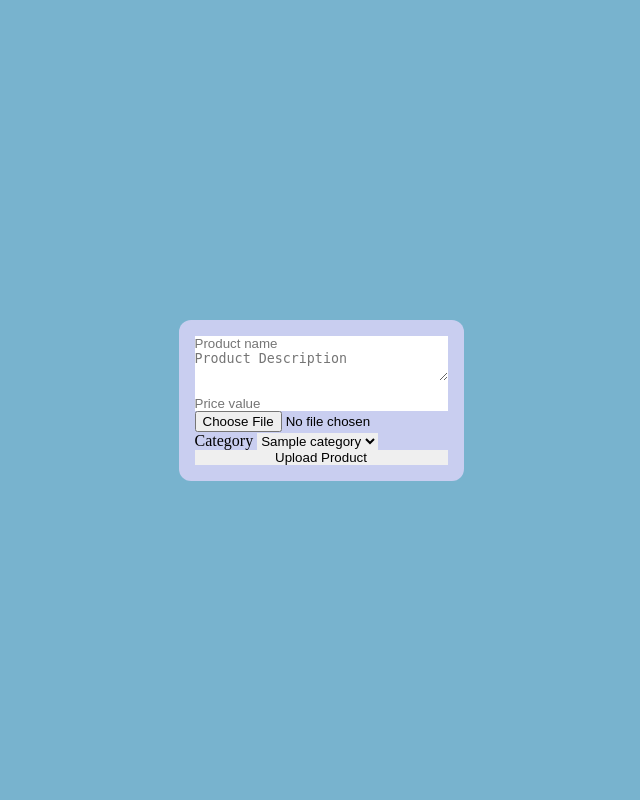
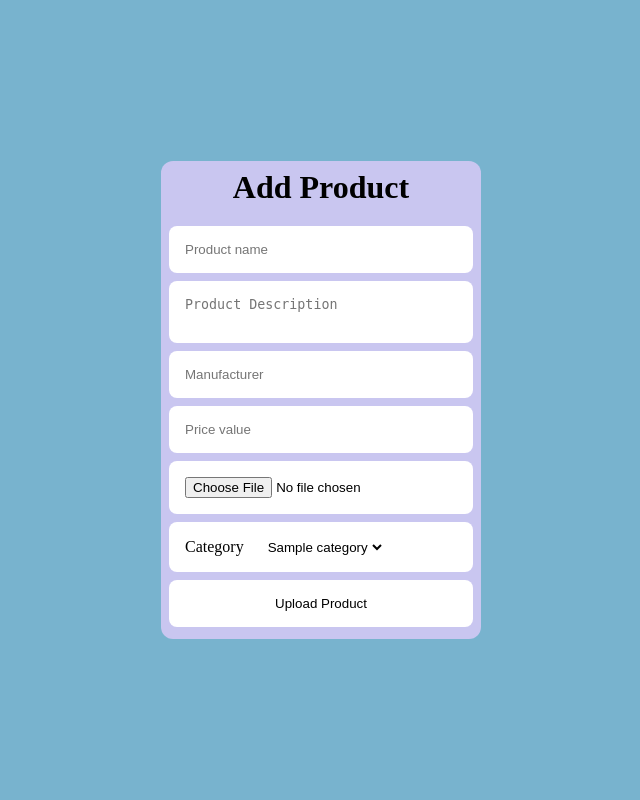
Before and after one commit to RyannKim327/WS101-Ecommerce, a Django app: template products/templates/addproduct.html in a window 1280 px wide. Shown: the whole page, without its empty margins (319-959 px from the left). Run offline with Django 5.2, Linux system fonts and the light colour scheme; the template is opened without the code that fills it: most values are stand-ins (such as "Sample title", 1, 10 or a date in 2020); some libraries are stand-ins or nearby versions.

Commit message:
11-26-24 14:18 [Added Add Products]

```diff
--- a/products/models.py
+++ b/products/models.py
@@ -4,10 +4,10 @@ from django.db import models
 class Product(models.Model):
     productID = models.AutoField(primary_key=True, unique=True)
     productName = models.CharField(max_length=50, null=False)
-    productDescription = models.CharField(max_length=500, null=False)
+    productDescription = models.TextField(null=False)
     manufacturer = models.CharField(max_length=100, null=False)
     # expiryDate = models.DateField()
-    img = models.ImageField(upload_to="products/")
+    productImage = models.ImageField(upload_to="products/")
     category = models.CharField(max_length=100, null=False)
     price = models.IntegerField()
 
--- a/products/templates/addproduct.html
+++ b/products/templates/addproduct.html
@@ -5,12 +5,16 @@
     <meta charset="UTF-8" />
     <meta name="viewport" content="width=device-width, initial-scale=1" />
     <title>Add Product</title>
-    <link href="{% static 'assets/styles/forms.css' %}" rel="stylesheet" />
+    <link href="{% static 'css/addproducts.css' %}" rel="stylesheet" />
   </head>
   <body>
     <div class="base">
       <form method="POST" enctype="multipart/form-data">
-        {% csrf_token %}
+        {% if success %}
+        <h3>{{ success }}</h3>
+        {% else %}
+        <h1>Add Product</h1>
+        {% endif %} {% csrf_token %}
         <input
           type="text"
           placeholder="Product name"
@@ -18,14 +22,24 @@
           required
         />
         <textarea
+          name="product-description"
           rows=""
           cols=""
           placeholder="Product Description"
           required
         ></textarea>
-        <input type="text" name="Manufacturer" required />
+        <input
+          type="text"
+          name="manufacturer"
+          placeholder="Manufacturer"
+          required
+        />
         <input type="number" name="price" placeholder="Price value" required />
-        <input type="file" name="image" placeholder="Photo of the product" />
+        <input
+          type="file"
+          name="product-image"
+          placeholder="Photo of the product"
+        />
         <span class="input">
           <label for="category">Category</label>
           <select name="category" id="category">
--- /dev/null
+++ b/static/css/addproducts.css
@@ -0,0 +1,54 @@
+@import url("base.css");
+
+:root {
+  --header-background: #fbf8ef;
+  --main-color: #000000;
+  --image-background: #c9e6f0;
+  --main-background: #78b3ce;
+  --main-frame: #c9c6f0;
+}
+
+body {
+  width: 100dvw;
+  height: 100dvh;
+
+  > .base {
+    display: flex;
+    flex-direction: column;
+    background-color: var(--main-background);
+    height: 100%;
+    width: 100%;
+    align-items: center;
+    justify-content: center;
+
+    > form {
+      display: flex;
+      flex-direction: column;
+      background-color: var(--main-frame);
+      padding: 0.5rem;
+      border-radius: 0.75rem;
+      width: 25%;
+
+      > h1,
+      > h3 {
+        text-align: center;
+        margin-bottom: 1rem;
+      }
+
+      > input,
+      > textarea,
+      > .input {
+        background-color: white;
+        padding: 1rem;
+        margin: 0.25rem 0;
+        border-radius: 0.5rem;
+        resize: none;
+
+        > select {
+          margin-left: 1rem;
+          background-color: transparent;
+        }
+      }
+    }
+  }
+}
```
Also changed, not shown: products/forms.py (+11 -4 lines), products/views.py (+17 -6 lines), db.sqlite3, media/products/Screenshot_2024-11-22_071918_CJNPKAB.png (added), media/products/Screenshot_2024-11-26_115911.png (added), products/migrations/0009_rename_img_product_productimage_and_more.py (added).
